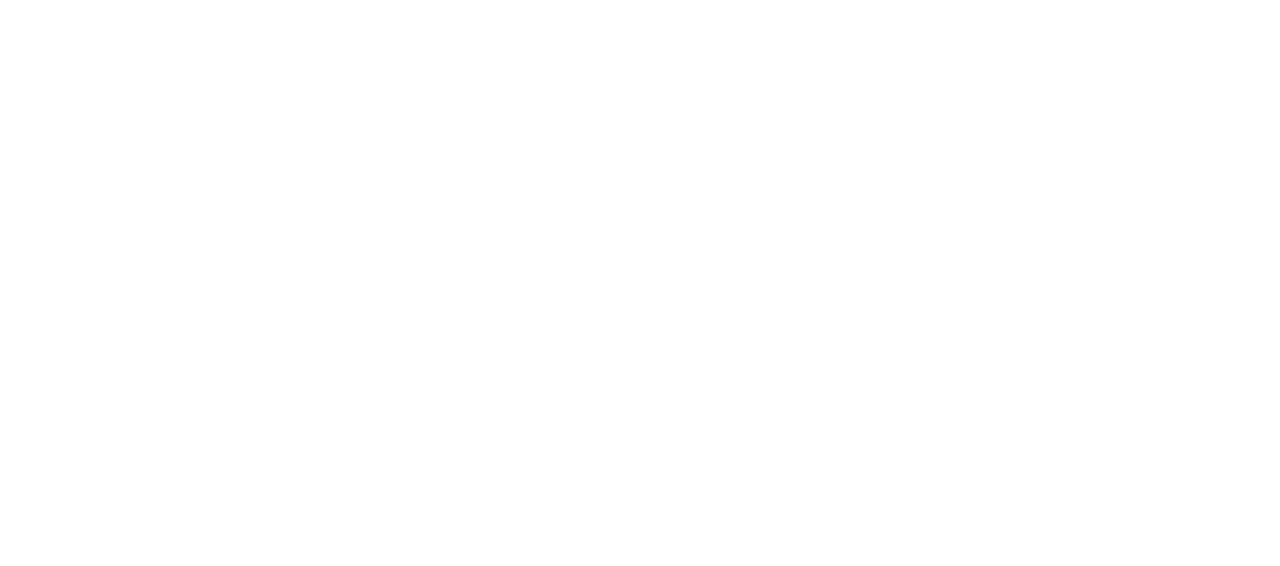
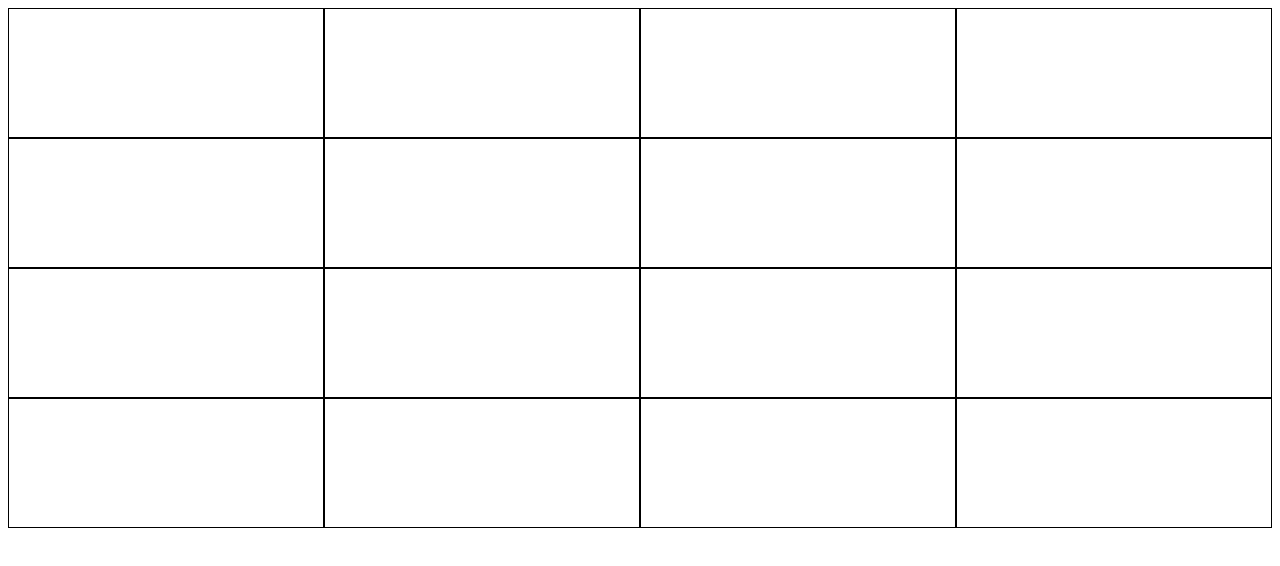
Before and after one commit to Ja-Uyoma/Etch-a-Sketch, a plain HTML site: page index.html in a window 1280 px wide. Drawn offline with Linux system fonts and the light colour scheme.

Commit message:
Style the grid to make it visible
- Make the grid container a CSS grid
- Set a 1px solid border around each grid
- Add a padding of 4em by 4em around each grid

```diff
--- a/styles/index.css
+++ b/styles/index.css
@@ -8,3 +8,14 @@
 ::after {
     box-sizing: inherit;
 }
+
+.container {
+    display: grid;
+    grid-template-columns: repeat(4, 1fr);
+    grid-template-rows: repeat(4, 1fr);
+}
+
+.container > div {
+    border: 1px solid black;
+    padding: 4em 4em;
+}
```
